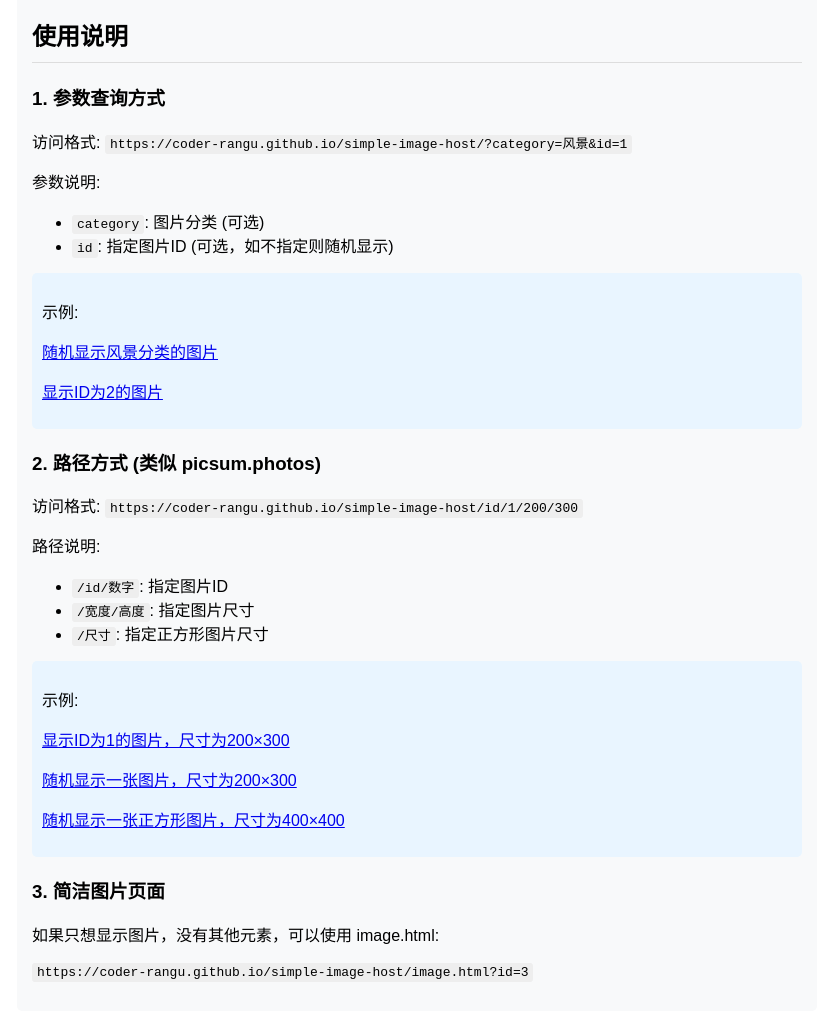
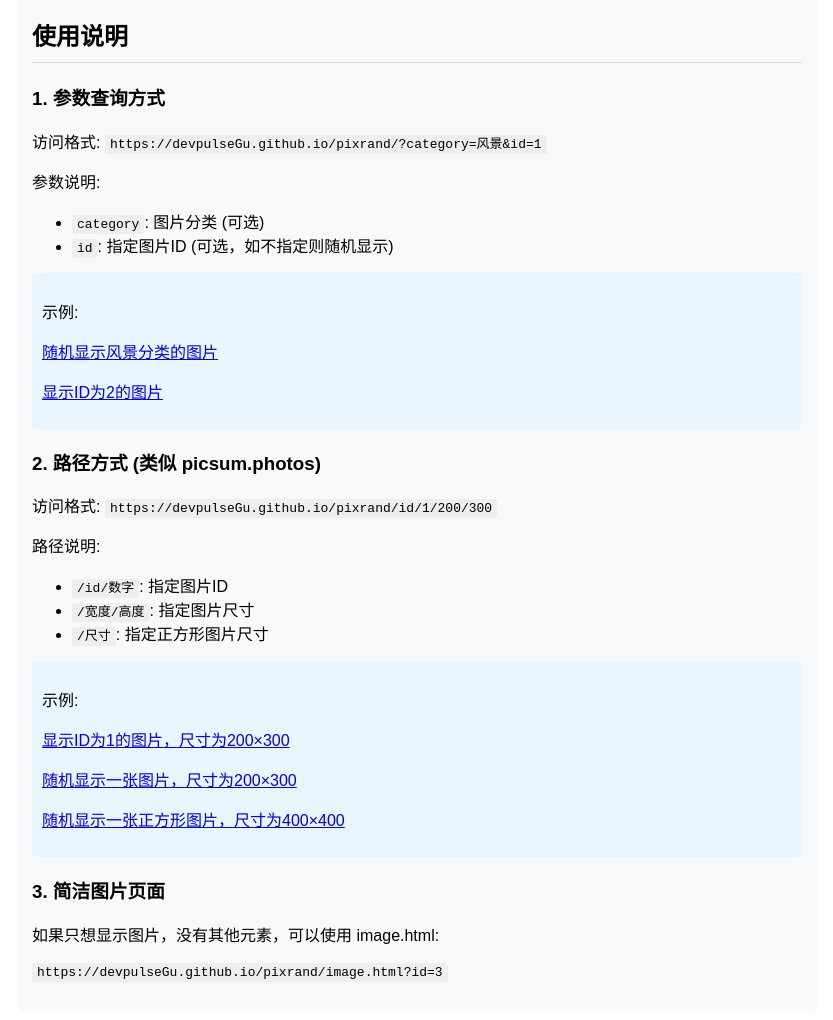
Before and after one commit to byteintelligence/simple-image-host, a plain HTML site: page index.html in a window 1280 px wide. Shown: the part 820-1840 px from the top of the page, without its empty margins (223-1056 px from the left). Drawn offline with Linux system fonts and the light colour scheme.

Commit message:
更新 index.html 中的用户名和仓库名

```diff
--- a/index.html
+++ b/index.html
@@ -3,7 +3,7 @@
 <head>
     <meta charset="UTF-8">
     <meta name="viewport" content="width=device-width, initial-scale=1.0">
-    <title>简易图片图床</title>
+    <title>简单图片图床</title>
     <style>
         body {
             font-family: Arial, sans-serif;
@@ -44,7 +44,7 @@
     </style>
 </head>
 <body>
-    <h1>简易图片图床</h1>
+    <h1>简单图片图床</h1>
     <div id="image-container">
         <p>加载中...</p>
     </div>
@@ -53,7 +53,7 @@
         <h2>使用说明</h2>
 
         <h3>1. 参数查询方式</h3>
-        <p>访问格式: <code>https://coder-rangu.github.io/simple-image-host/?category=风景&id=1</code></p>
+        <p>访问格式: <code>https://devpulseGu.github.io/pixrand/?category=风景&id=1</code></p>
         <p>参数说明:</p>
         <ul>
             <li><code>category</code>: 图片分类 (可选)</li>
@@ -66,7 +66,7 @@
         </div>
 
         <h3>2. 路径方式 (类似 picsum.photos)</h3>
-        <p>访问格式: <code>https://coder-rangu.github.io/simple-image-host/id/1/200/300</code></p>
+        <p>访问格式: <code>https://devpulseGu.github.io/pixrand/id/1/200/300</code></p>
         <p>路径说明:</p>
         <ul>
             <li><code>/id/数字</code>: 指定图片ID</li>
@@ -82,7 +82,7 @@
 
         <h3>3. 简洁图片页面</h3>
         <p>如果只想显示图片，没有其他元素，可以使用 image.html:</p>
-        <p><code>https://coder-rangu.github.io/simple-image-host/image.html?id=3</code></p>
+        <p><code>https://devpulseGu.github.io/pixrand/image.html?id=3</code></p>
     </div>
 
     <script src="script.js"></script>
```
